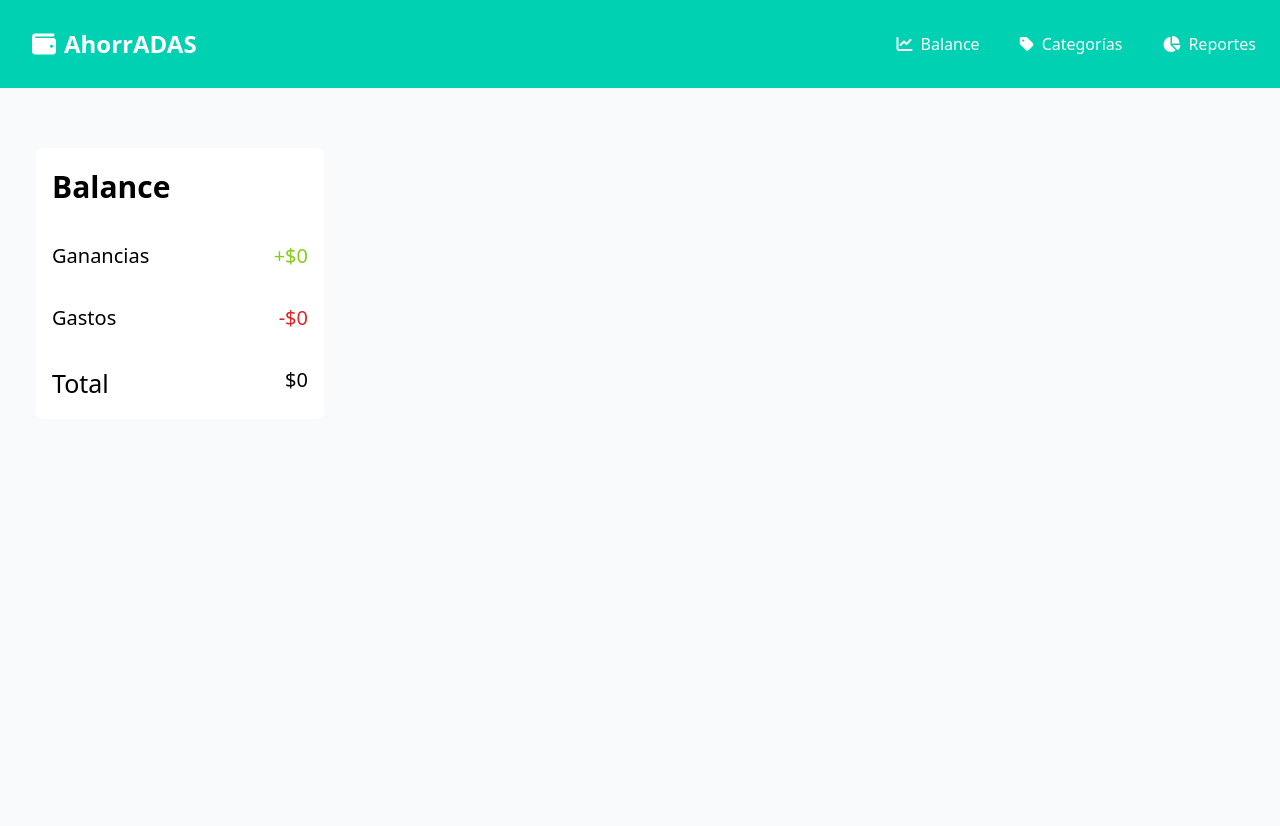
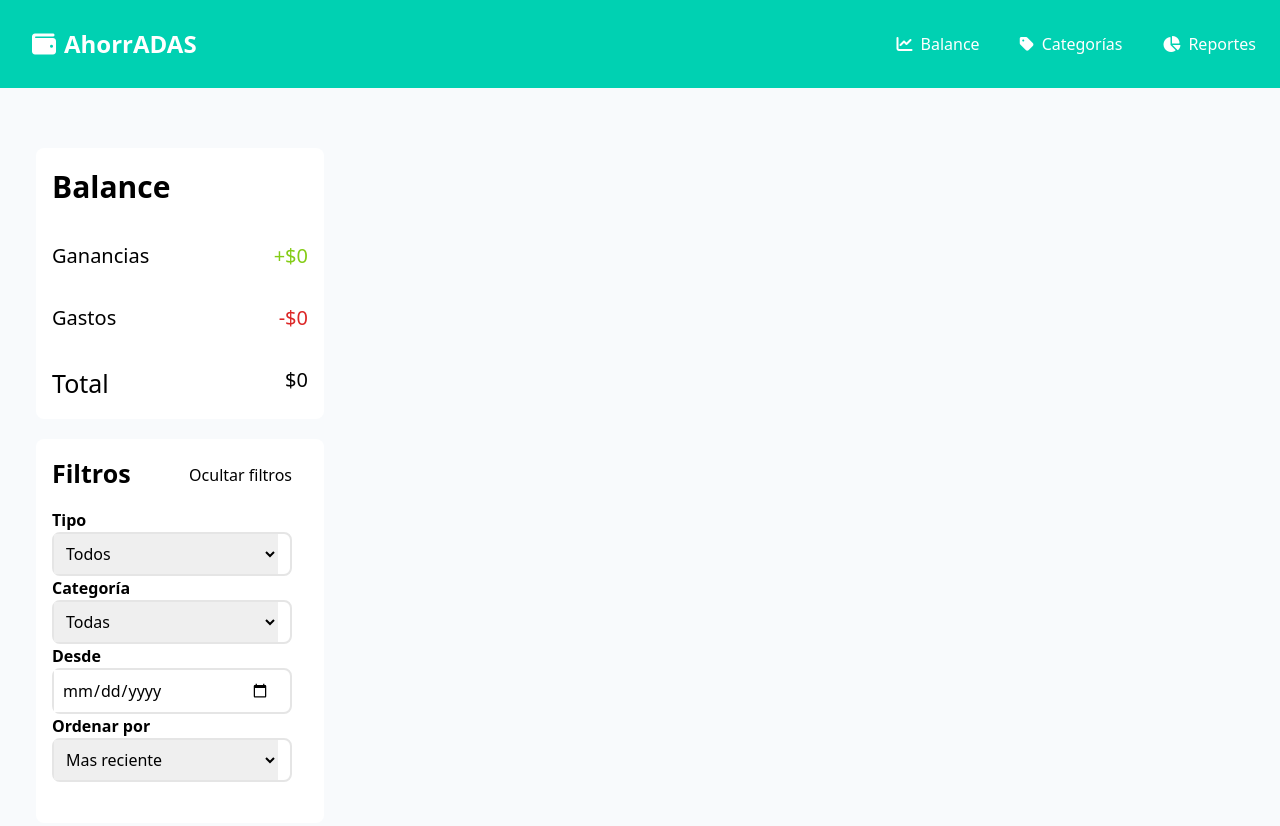
Before and after one commit to ProyectAda/ahorradas, a plain HTML site: page index.html in a window 1280 px wide. Before the commit the page ends 800 px from the top, so only its background shows below. Drawn offline with nearby package versions, Linux system fonts and the light colour scheme.

Commit message:
add section filters

```diff
--- a/index.html
+++ b/index.html
@@ -39,6 +39,7 @@
         </div>
     </header>
     <!-- -----------------------BALANCE--------------- -->
+     <!---------------------section balance--------------->
     <section>
             <div class="lg:grid grid-cols-3 gap-3">
                 <div class="pt-12 lg:p-4 lg:pt-10 ">
@@ -69,6 +70,78 @@
                             </div>
                         </div>
                     </div>
+                    <!-- ------------------------filtros-------------- -->
+                    <div class=" m-5 w-70 h-80 rounded-lg bg-white md:w-70 h-96 lg:w-72">
+                        <div class="grid grid-cols-2 gap-2">
+                            <div>
+                                <h4 class="p-4 text-[25px] font-sans font-bold">Filtros</h4>
+                            </div>
+                            <div class="pt-6 md:text-right pr-8 ">
+                                <a href="#" class="text-base ">Ocultar filtros</a>
+                            </div>
+                        </div>
+                        <div id="despliege-filtro">
+                            <div class="pl-4">
+                                <label for="label" class="font-bold">Tipo</label>
+                                <div>
+                                    <div class="border-solid border-2 border-neutral-200 rounded-lg w-56 md:w-[43rem] lg:w-60 ">
+                                        <select name="tipo" id="" class="w-52 md:w-[42rem] p-2 lg:w-56">
+                                            <option value="todos">Todos</option>
+                                            <option value="gasto">Gastos</option>
+                                            <option value="ganancia">Ganancias</option>
+                                        </select>
+                                    </div>
+                                </div>
+                            </div>
+                            <div class="pl-4">
+                                <label for="label" class="font-bold">Categoría</label>
+                                <div>
+                                    <div class="border-solid border-2 border-neutral-200 rounded-lg w-56 md:w-[43rem] lg:w-60 ">
+                                        <select name="categoria" id="" class="w-52 md:w-[42rem] p-2 lg:w-56">
+                                            <option value="todos">Todas</option>
+                                            <option value="comida">Comida</option>
+                                            <option value="servicios">Servicios</option>
+                                            <option value="salidas">Salidas</option>
+                                            <option value="educacion">Educación</option>
+                                            <option value="transporte">Transporte</option>
+                                            <option value="trabajo">Trabajo</option>
+                                        </select>
+                                    </div>
+                                </div>
+                            </div>
+                            <div class="pl-4">
+                                <label for="date" class="font-bold">Desde</label>
+                                <div class="border-solid border-2 border-neutral-200 rounded-lg w-56 md:w-[43rem] lg:w-60 ">
+                                    <input type="date" id="" class="w-52 md:w-[42.5rem] p-2 lg:w-56 ">
+                                </div>
+                            </div>
+                            <div class="pl-4" >
+                                <label for="label" class="font-bold">Ordenar por</label>
+                                <div>
+                                    <div class="border-solid border-2 border-neutral-200 rounded-lg w-56 md:w-[43rem] lg:w-60 ">
+                                        <select name="fitroOrdenar" id="" class="w-52 md:w-[42rem] p-2 lg:w-56">
+                                            <option value="recientes">Mas reciente</option>
+                                            <option value="antiguas">Menos reciente</option>
+                                            <option value="monto_mayor">Mayor monto</option>
+                                            <option value="monto_menor">Menor monto</option>
+                                            <option value="A/Z">A/Z</option>
+                                            <option value="Z/A">Z/A</option>
+                                        </select>
+                                    </div>
+                                </div>
+                            </div>
+                        </div>
+                    </div>
+                </div>
+
+
+
+
+
+
+
+
+
 
 
 
```
